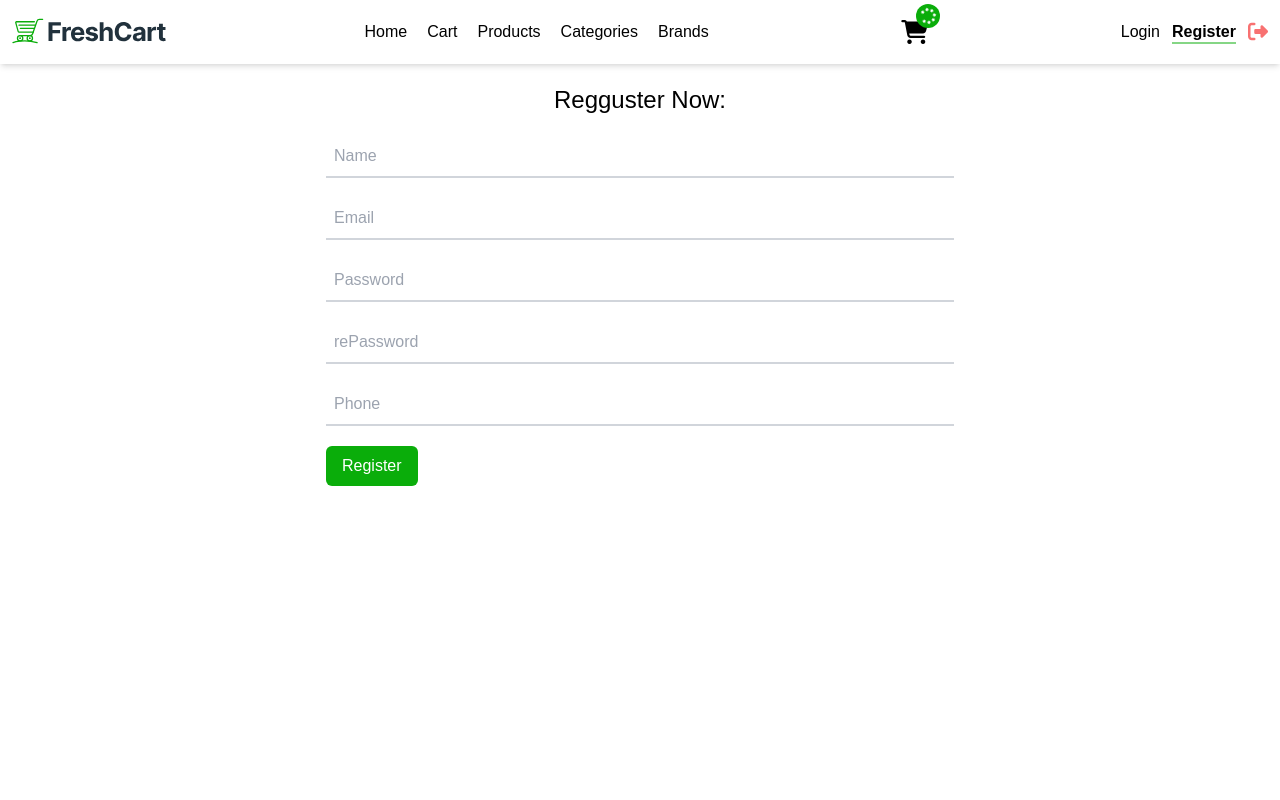
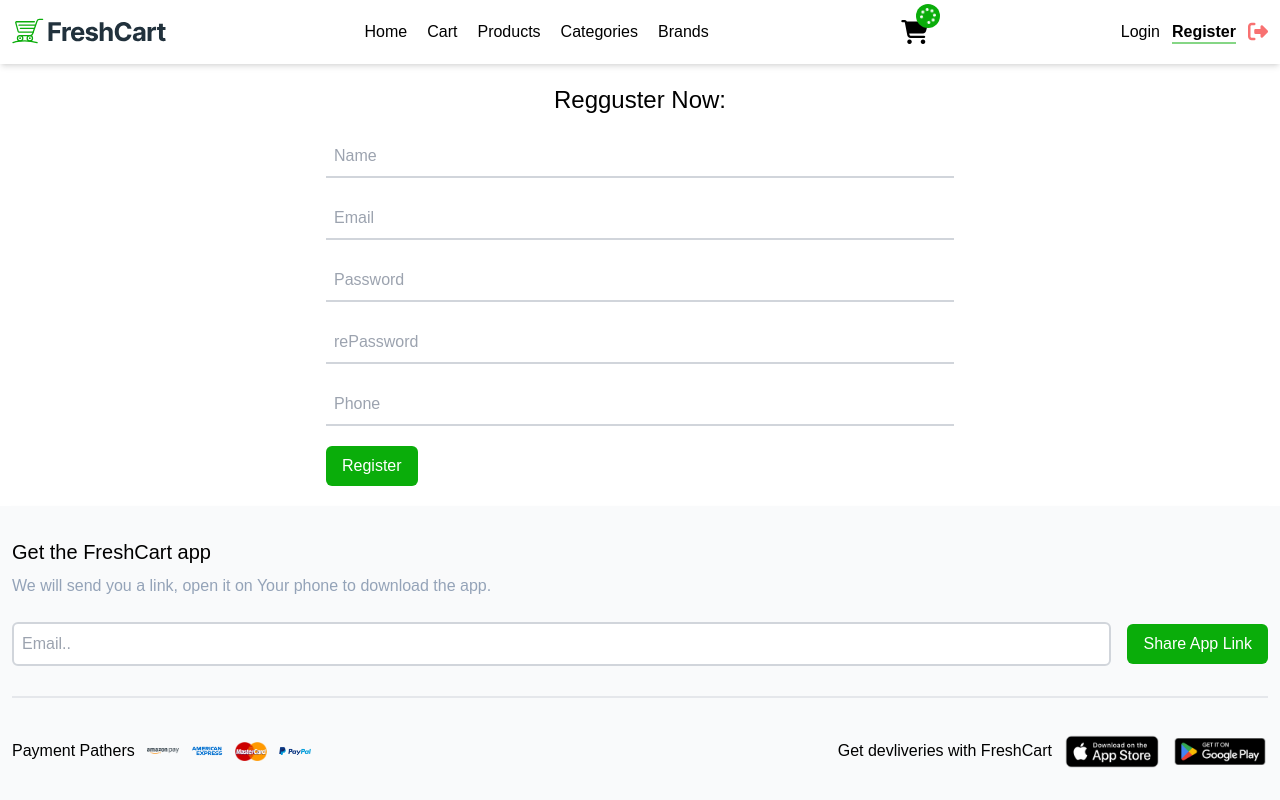
Before and after one commit to elref7i/E-commerce, a React (Vite) app: page /register in a window 1280 px wide. Shown: the top 800 px of the page. Built offline with nearby package versions, Linux system fonts and the light colour scheme; a web font is replaced by a local one.

Commit message:
SignUp (Toast and YUP , Formik)

```diff
--- a/package.json
+++ b/package.json
@@ -17,6 +17,7 @@
     "hooks": "^0.3.2",
     "react": "^18.3.1",
     "react-dom": "^18.3.1",
+    "react-hot-toast": "^2.4.1",
     "react-router-dom": "^7.0.1",
     "yup": "^1.4.0"
   },
--- a/src/App.jsx
+++ b/src/App.jsx
@@ -3,6 +3,7 @@ import Layout from './Components/Layout/Layout';
 import Home from './Pages/Home/Home';
 import Signup from './Pages/Signup/Signup';
 import Login from './Pages/Login/Login';
+import { Toaster } from 'react-hot-toast';
 const router = createBrowserRouter([
   {
     path: '/',
@@ -18,6 +19,7 @@ export default function App() {
   return (
     <>
       <RouterProvider router={router} />
+      <Toaster />
     </>
   );
 }
--- a/src/Components/Layout/Layout.jsx
+++ b/src/Components/Layout/Layout.jsx
@@ -6,7 +6,9 @@ export default function Layout() {
   return (
     <>
       <Navbar />
-      <Outlet></Outlet>
+      <div className="container py-5 ">
+        <Outlet></Outlet>
+      </div>
       <Footer />
     </>
   );
--- a/src/Components/Navbar/Navbar.jsx
+++ b/src/Components/Navbar/Navbar.jsx
@@ -73,7 +73,10 @@ export default function Navbar() {
           <div className="cart relative cursor-pointer ">
             <i className="fa-solid fa-cart-shopping text-2xl"></i>
             <div className="cart-counter absolute h-6 w-6 flex items-center  justify-center rounded-full bg-primary-500 top-0 right-0 translate-x-1/2 -translate-y-1/2">
-              <i className="fa-solid fa-spinner text-white h-4 w-4 animate-spin"></i>
+              <i
+                className="fa-solid fa-spinner text-white h-4 w-4 animate-spin"
+                title="Wait"
+              ></i>
             </div>
           </div>
           <ul className="Links flex gap-3 items-center">
--- a/src/Pages/Signup/Signup.jsx
+++ b/src/Pages/Signup/Signup.jsx
@@ -1,12 +1,17 @@
 import axios from 'axios';
 import { useFormik } from 'formik';
+import { useState } from 'react';
+import toast from 'react-hot-toast';
 import * as Yup from 'yup';
 
 export default function Signup() {
+  const [checkEmailExist, setCheckEmailExist] = useState(null);
+  const passwordRegx = /^[a-zA-Z0-9!@#$%^&*]{6,20}$/;
+  const phoneRegx = /^(02)?01[0125][0-9]{8}/;
   const validationSchema = Yup.object({
     name: Yup.string()
       .required('Please enter your name. This field cannot be empty.')
-      .min(4, 'Your name should be at least 4 characters long.')
+      .min(3, 'Your name should be at least 4 characters long.')
       .max(20, 'Your name should not exceed 20 characters.'),
 
     email: Yup.string()
@@ -16,7 +21,7 @@ export default function Signup() {
     password: Yup.string()
       .required('Please set a password.')
       .matches(
-        /^[a-zA-Z0-9!@#$%^&*]{6,20}$/,
+        passwordRegx,
         'Your password must be 6-20 characters and can include letters, numbers, and special characters.'
       ),
 
@@ -29,12 +34,14 @@ export default function Signup() {
 
     phone: Yup.string()
       .required('Please provide your phone number.')
-      .matches(
-        /^[+]?(\([0-9]{3}\)|[0-9]{3})[-\s.]?[0-9]{3}[-\s.]?[0-9]{4,6}$/,
-        'The phone number you entered is not valid. Please use a valid format, e.g., +123-456-7890.'
-      ),
+      .matches(phoneRegx, 'The phone number you entered is not valid'),
   });
   async function getData(values) {
+    //* بيرجع ID عشان اقدر اتحكم فيه اوقفو او اشغلو
+    const loadingClose = toast.loading('Watting ... ', {
+      position: 'top-center',
+    });
+    try {
       const options = {
         url: 'https://ecommerce.routemisr.com/api/v1/auth/signup',
         method: 'POST',
@@ -42,6 +49,14 @@ export default function Signup() {
       };
       let { data } = await axios.request(options);
       console.log(data);
+      if (data.message === 'success') {
+        toast.success('User Created Successfully');
+      }
+    } catch (error) {
+      setCheckEmailExist(error.response.data.message);
+    } finally {
+      toast.dismiss(loadingClose);
+    }
   }
   const formik = useFormik({
     initialValues: {
@@ -56,15 +71,8 @@ export default function Signup() {
   });
   return (
     <>
-      <section className="signup py-5 h-screen">
-        <div className="container ">
-          <h1 className="font-medium mb-5 text-2xl text-center">
-            Regguster Now:
-          </h1>
-          <form
-            className="space-y-5 w-1/2 mx-auto"
-            onSubmit={formik.handleSubmit}
-          >
+      <h1 className="font-medium mb-5 text-2xl text-center">Regguster Now:</h1>
+      <form className="space-y-5 w-1/2 mx-auto" onSubmit={formik.handleSubmit}>
         <div className="name space-y-1">
           <input
             type="text"
@@ -98,6 +106,14 @@ export default function Signup() {
             <p className="not-valid-value text-red-600 font-medium">
               <span className="mr-1 font-bold animate-pulse">*</span>
               {formik.errors.email}
+            </p>
+          ) : (
+            ''
+          )}
+          {checkEmailExist ? (
+            <p className="not-valid-value text-red-600 font-medium">
+              <span className="mr-1 font-bold animate-pulse">*</span>
+              {checkEmailExist}
             </p>
           ) : (
             ''
@@ -167,8 +183,6 @@ export default function Signup() {
           Register
         </button>
       </form>
-        </div>
-      </section>
     </>
   );
 }
```
Also changed, not shown: 1 other file (tests, documents, lock files or other folders). Lines whose indentation alone changed are shown as unchanged.
